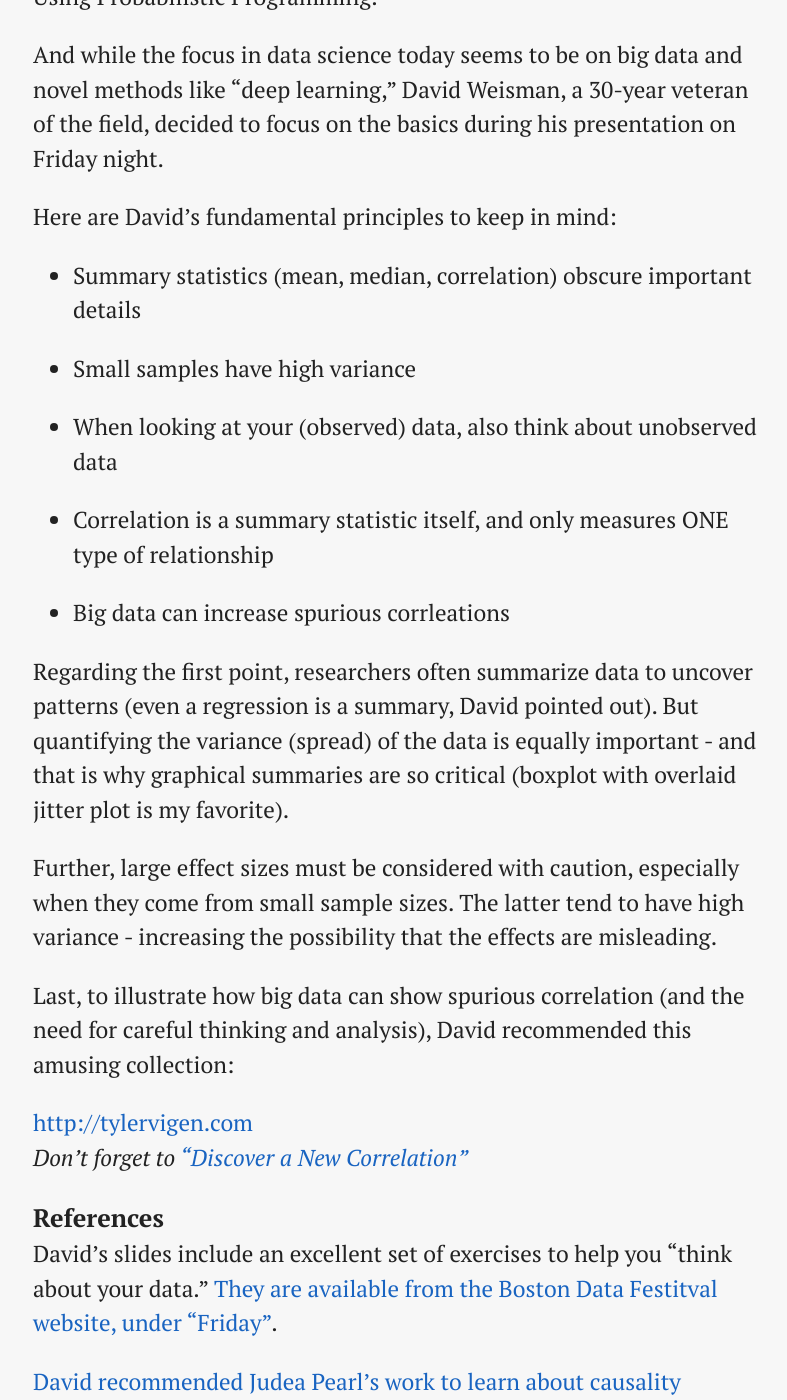
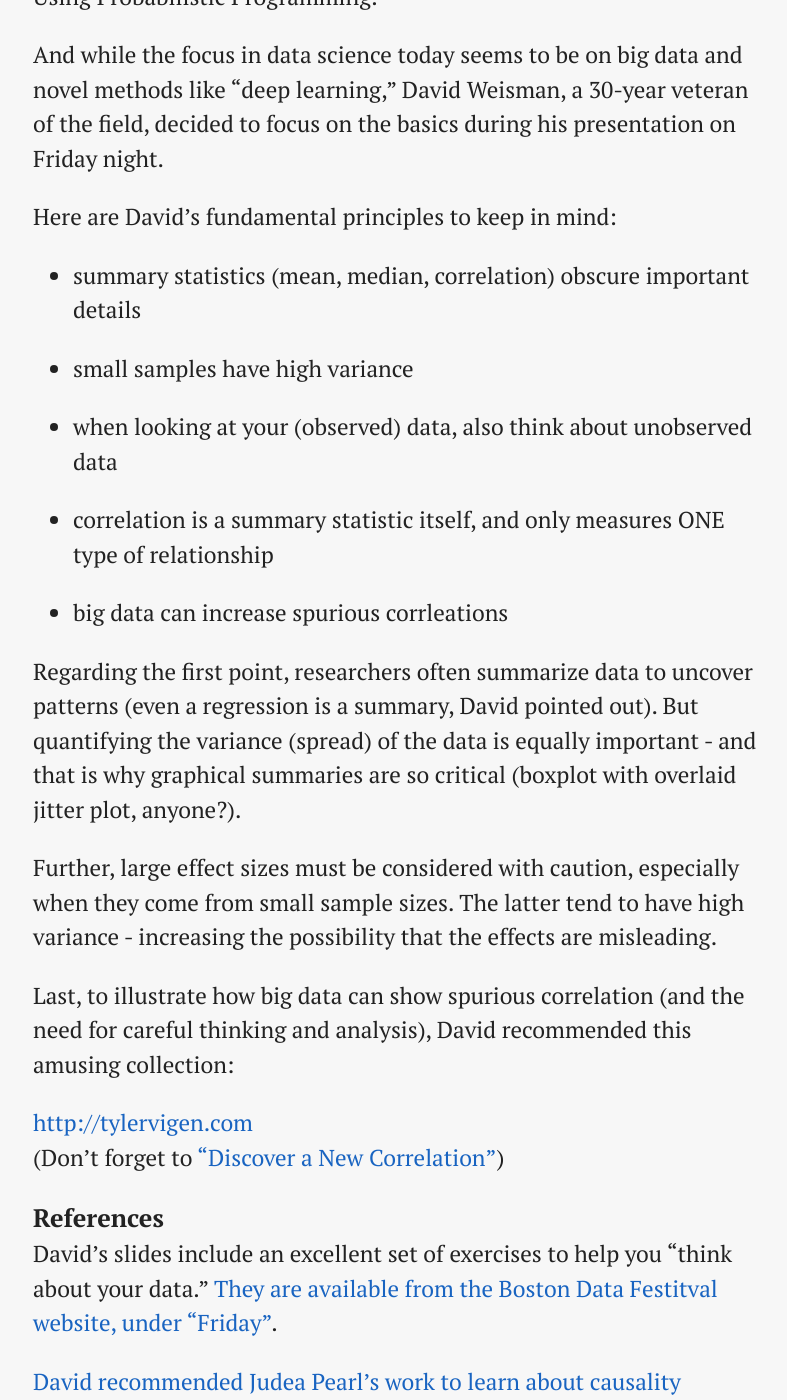
Before and after one commit to pavopax/pavopax.github.io, a Jekyll site: the page built from _posts/2014-11-07-weisman-thinking-about-data.md, in a window 1280 px wide and 1400 px high, scrolled down 385 px. Shown: the whole window, without its empty margins (239-1026 px from the left). Built offline with Jekyll 4.4.1, drawn with Linux system fonts in a browser that asks for light colours; nearby versions of some CDN libraries; library files that are not in the unit come from our copies; some of the changed text lies outside the part shown.

Commit message:
Posts: minor text edits

```diff
--- a/_posts/2014-11-07-weisman-thinking-about-data.md
+++ b/_posts/2014-11-07-weisman-thinking-about-data.md
@@ -11,24 +11,24 @@ And while the focus in data science today seems to be on big data and novel meth
 
 Here are David's fundamental principles to keep in mind:
 
-* Summary statistics (mean, median, correlation) obscure important details
+* summary statistics (mean, median, correlation) obscure important details
 
-* Small samples have high variance
+* small samples have high variance
 
-* When looking at your (observed) data, also think about unobserved data
+* when looking at your (observed) data, also think about unobserved data
 
-* Correlation is a summary statistic itself, and only measures ONE type of relationship
+* correlation is a summary statistic itself, and only measures ONE type of relationship
 
-* Big data can increase spurious corrleations
+* big data can increase spurious corrleations
 
-Regarding the first point, researchers often summarize data to uncover patterns (even a regression is a summary, David pointed out). But quantifying the variance (spread) of the data is equally important - and that is why graphical summaries are so critical (boxplot with overlaid jitter plot is my favorite).
+Regarding the first point, researchers often summarize data to uncover patterns (even a regression is a summary, David pointed out). But quantifying the variance (spread) of the data is equally important - and that is why graphical summaries are so critical (boxplot with overlaid jitter plot, anyone?).
 
 Further, large effect sizes must be considered with caution, especially when they come from small sample sizes. The latter tend to have high variance - increasing the possibility that the effects are misleading.
 
 Last, to illustrate how big data can show spurious correlation (and the need for careful thinking and analysis), David recommended this amusing collection:
 
 [http://tylervigen.com](http://tylervigen.com)
-*Don't forget to ["Discover a New Correlation"](http://tylervigen.com/discover)*
+(Don't forget to ["Discover a New Correlation"](http://tylervigen.com/discover))
 
 
 
@@ -37,10 +37,11 @@ David's slides include an excellent set of exercises to help you "think about yo
 
 [David recommended Judea Pearl's work to learn about causality](http://bayes.cs.ucla.edu/jp_home.html)
 
-Also check out [this article from Science Magazine](http://gking.harvard.edu/publications/parable-google-flu%C2%A0traps-big-data-analysis) where the authors also emphasize balancing the new with the tried and tested.
+Also check out [this article from Science Magazine](http://gking.harvard.edu/publications/parable-google-flu%C2%A0traps-big-data-analysis) where the authors also emphasize balancing "the new" with the tried and tested.
 
 
 Andrew Gelman from Columbia on large effects:
+
 > For instance it is not uncommon in an underpowered study for a researcher to state that although his estimate is not statistically significantly different from 0, that could simply be a function of the overly large standard error. <b>Ironically, however, large estimates are actually a byproduct of large standard errors.</b> [Emphasis added]
 
-From ["Why We (Usually) Don’t Have to Worry About Multiple Comparisons" (Gelman, Hill, Yajima, 2009), p. 7](http://arxiv.org/abs/0907.2478)
+*From ["Why We (Usually) Don’t Have to Worry About Multiple Comparisons" (Gelman, Hill, Yajima, 2009), p. 7](http://arxiv.org/abs/0907.2478)*
```
Also changed, not shown: _posts/2014-11-14-guardian-why-your-data-matters.md (+1 -1 lines), _posts/2015-01-19-software-carpentry.md (+2 -2 lines).
